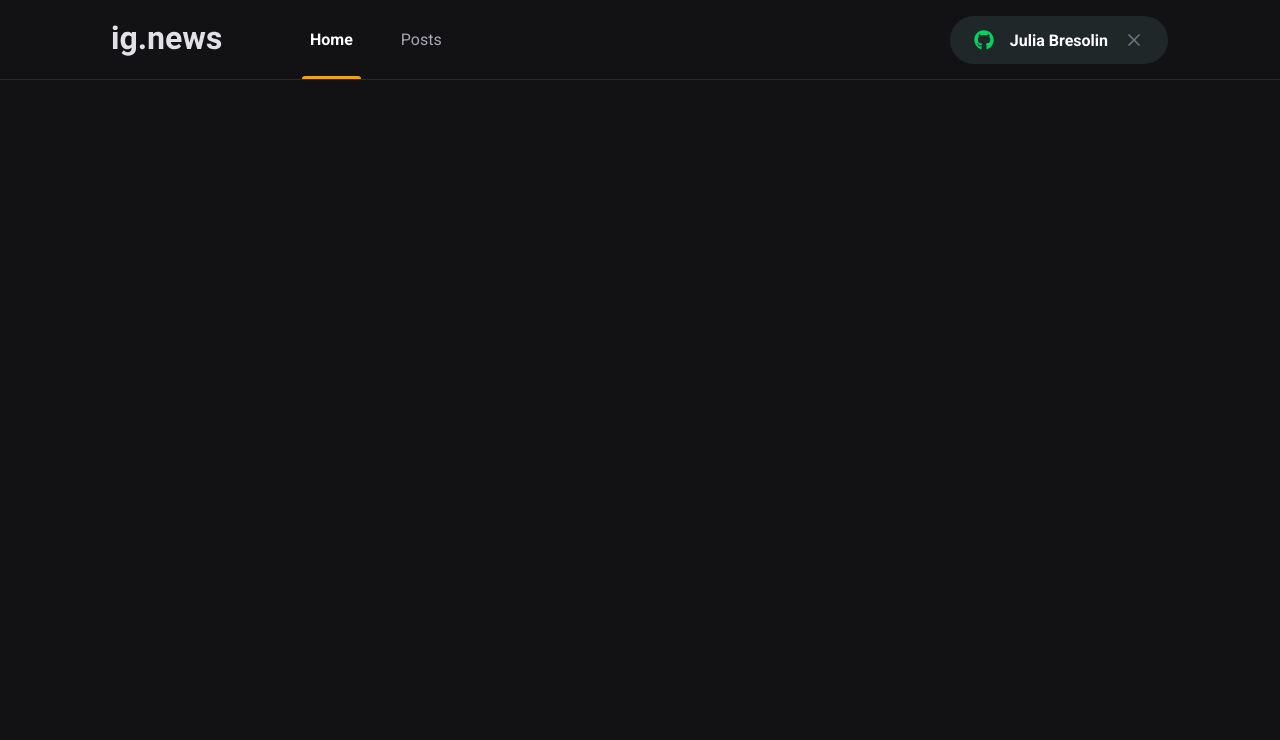
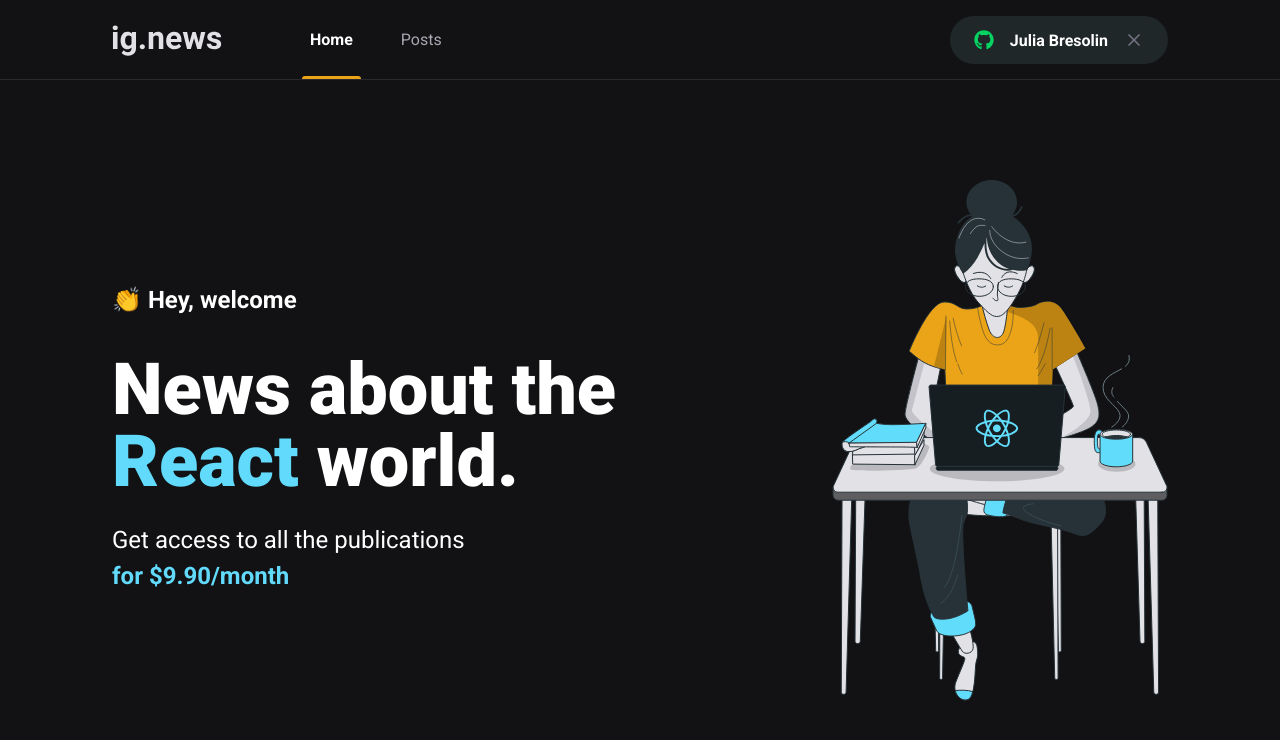
Before and after one commit to jbresolinn/ignite, a Next.js app in the folder classes/cap_03/ignews/: page / in a window 1280 px wide. Shown: the top 740 px of the page. Built offline with nearby package versions, Linux system fonts and the light colour scheme.

Commit message:
(classes) 03: homepage create

```diff
--- a/classes/cap_03/ignews/src/pages/_document.tsx
+++ b/classes/cap_03/ignews/src/pages/_document.tsx
@@ -3,7 +3,7 @@
 export default class MyDocument extends Document {
   render() {
     return (
-      <Html lang="pt">
+      <Html lang="en">
         <Head>
           <link rel="preconnect" href="https://fonts.gstatic.com" />
           <link href="https://fonts.googleapis.com/css2?family=Roboto:wght@400;700;900&display=swap" rel="stylesheet" />
--- a/classes/cap_03/ignews/src/pages/index.tsx
+++ b/classes/cap_03/ignews/src/pages/index.tsx
@@ -1,4 +1,5 @@
 import Head from 'next/head'
+import styles from '../styles/pages/home.module.scss';
 
 export default function Home() {
   return (
@@ -6,6 +7,17 @@
       <Head>
         <title>ig.news | home</title>
       </Head>
+      <main className={styles.container}>
+        <section>
+          <span>👏 Hey, welcome</span>
+          <h1>News about the <span>React</span> world.</h1>
+          <p>
+            Get access to all the publications <br />
+            <span>for $9.90/month</span>
+          </p>
+        </section>
+        <img src="/images/avatar.svg" alt="girl coding image"/>
+      </main>
     </>
   )
 }
--- /dev/null
+++ b/classes/cap_03/ignews/src/styles/pages/home.module.scss
@@ -0,0 +1,43 @@
+@use '../design-system.scss' as ds;
+
+.container {
+  max-width: 1120px;
+  margin: 0 auto;
+  padding: 0 2rem;
+  height: calc(100vh - 5rem);
+
+  display: flex;
+  align-items: center;
+  justify-content: space-between;
+
+  section {
+   max-width: 600px;
+
+   > span {
+     font-size: 1.5rem;
+     font-weight: bold;
+   }
+
+   h1 {
+     font-size: 4.5rem;
+     line-height: 4.5rem;
+     font-weight: 900;
+     margin-top: 2.5rem;
+
+     span {
+       color: ds.$cyan-500;
+     }
+   }
+
+   p {
+     font-size: 1.5rem;
+     line-height: 2.25rem;
+     margin-top: 1.5rem;
+
+     span {
+       color: ds.$cyan-500;
+       font-weight: bold;
+     }
+   }
+  }
+}
```
